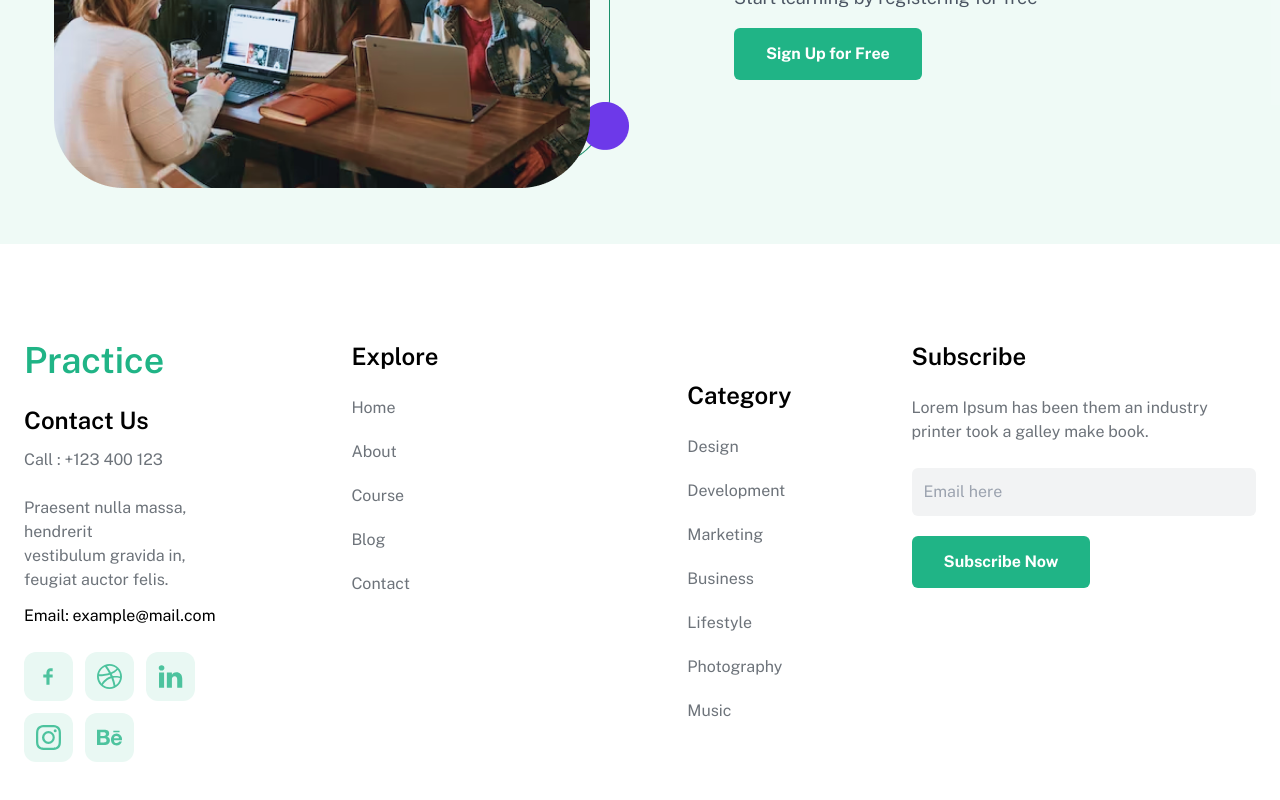
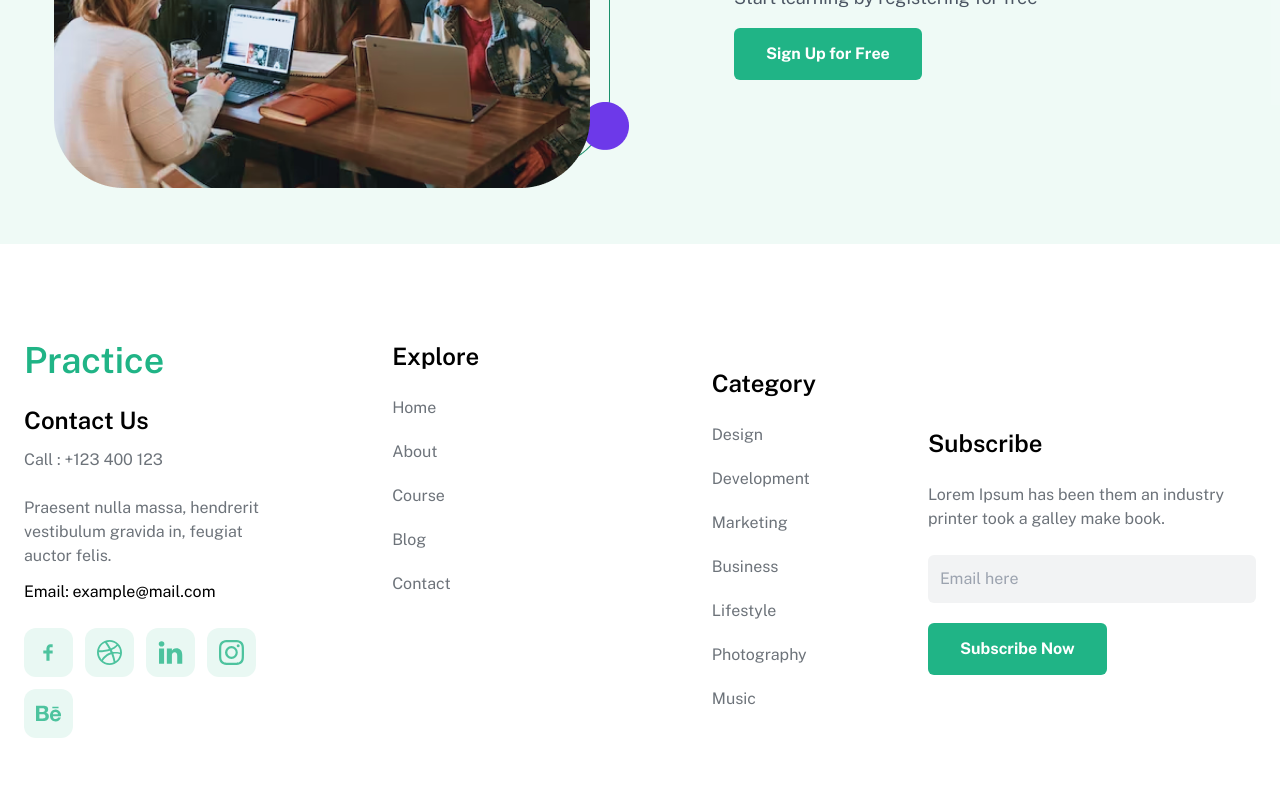
Before and after one commit to OpherM/Course-Project, a React (Vite) app: page / in a window 1280 px wide. Shown: the part 3706-4506 px from the top of the page. Built offline with nearby package versions, Linux system fonts and the light colour scheme.

Commit message:
fixed footer

```diff
--- a/src/App.jsx
+++ b/src/App.jsx
@@ -10,7 +10,7 @@ import Footer from './components/Footer';
 
 const App = () => {
   return (
-    <div className="w-full">
+    <div className="w-full overflow-x-hidden">
       <Navbar />
       <Hero />
       <Companies />
--- a/src/components/Footer.jsx
+++ b/src/components/Footer.jsx
@@ -35,7 +35,7 @@ const Footer = () => {
             </div>
           </div>
         </div>
-        <div className="grid xl:grid-cols-3 grid-cols-2">
+        <div className="w-full grid xl:grid-cols-3 grid-cols-2">
           <div className="flex flex-col md:mx-auto">
             <h2 className="text-2xl font-semibold">Explore</h2>
             <div className="py-6 flex flex-col gap-5">
@@ -58,7 +58,7 @@ const Footer = () => {
               <p className="text-[#6D737A]">Music</p>
             </div>
           </div>
-          <div className="">
+          <div className="flex w-full flex-col md:m-auto">
             <h2 className="text-2xl font-semibold">Subscribe</h2>
             <div className="py-6 flex flex-col gap-5">
               <p className="text-[#6D737A]">
@@ -66,15 +66,20 @@ const Footer = () => {
                 book.
               </p>
             </div>
-            <input
+            <div>
+              <input
               type="email"
               placeholder="Email here"
               style={{ backgroundColor: "#F2F3F4" }}
               className="p-3 rounded-md w-full focus:outline-none"
             />
-            <button className="bg-[#20B486] mt-5 px-8 py-3.5 rounded-md text-white font-bold">
+            </div>
+            <div>
+             <button className="bg-[#20B486] mt-5 px-8 py-3.5 rounded-md text-white font-bold">
               Subscribe Now
             </button>
+            </div>
+
           </div>
         </div>
       </div>
```
